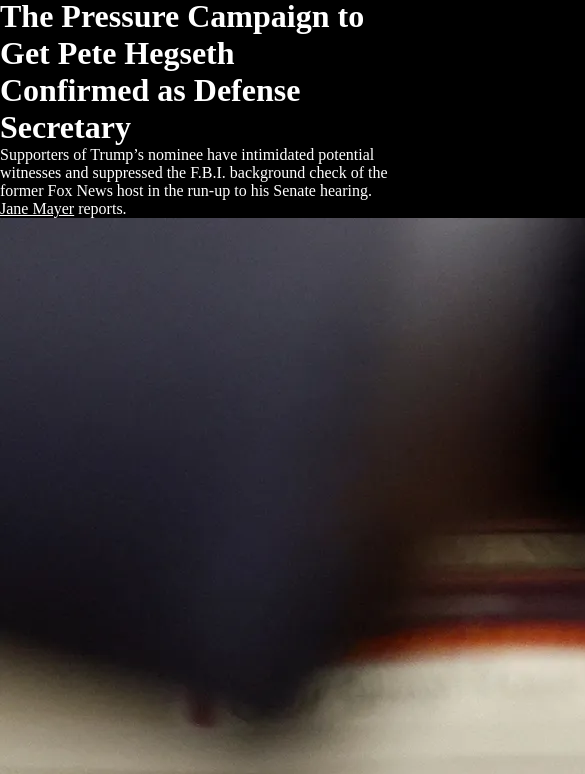
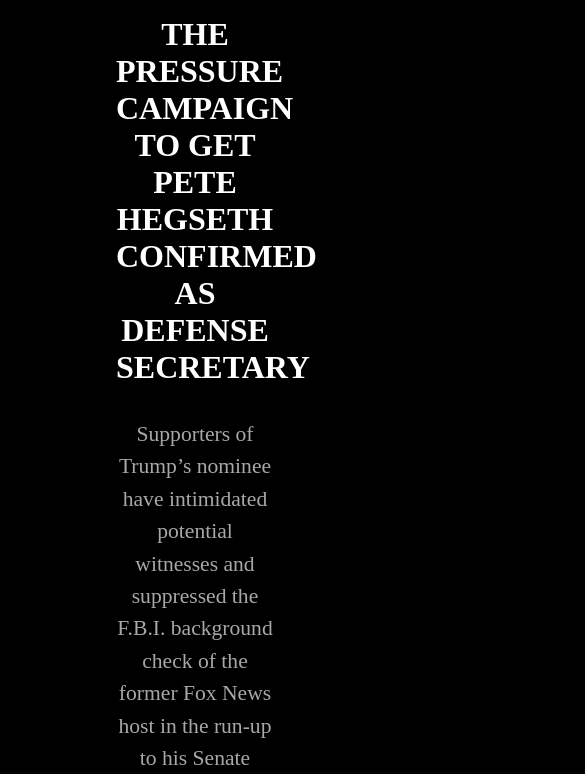
Before and after one commit to ivonaaaa/Internship-9-CSS-1, a plain HTML site: page index.html in a window 390 px wide. Shown: the part 68-842 px from the top of the page, 585 px wide, since content can reach past the window. Drawn offline with Linux system fonts and the light colour scheme.

Commit message:
Added header styles including responsive design; Still need to style the header navigation

```diff
--- a/index.html
+++ b/index.html
@@ -5,6 +5,7 @@
     <meta name="viewport" content="width=device-width, initial-scale=1.0" />
     <link rel="stylesheet" href="./styles/styles.css" />
     <link rel="stylesheet" href="./styles/navigation.css" />
+    <link rel="stylesheet" href="./styles/header.css" />
     <title>Internship-9-CSS-1</title>
   </head>
   <body>
@@ -67,16 +68,18 @@
 
     <header>
       <div class="header-content">
-        <a href="">THE LEDE</a>
-        <h1>
-          The Pressure Campaign to Get Pete Hegseth Confirmed as Defense
-          Secretary
-        </h1>
-        <p>
-          Supporters of Trump’s nominee have intimidated potential witnesses and
-          suppressed the F.B.I. background check of the former Fox News host in
-          the run-up to his Senate hearing. <a href="">Jane Mayer</a> reports.
-        </p>
+        <div class="header-content-text">
+          <h1>
+            THE PRESSURE CAMPAIGN TO GET PETE HEGSETH CONFIRMED AS DEFENSE
+            SECRETARY
+          </h1>
+          <p>
+            Supporters of Trump’s nominee have intimidated potential witnesses
+            and suppressed the F.B.I. background check of the former Fox News
+            host in the run-up to his Senate hearing.
+            <a href="" class="nav-link">Jane Mayer</a> reports.
+          </p>
+        </div>
         <img
           src="./assets/img/Mayer-Hegseth.webp"
           alt="an image of Mayer Hegseth in suit"
--- /dev/null
+++ b/styles/header.css
@@ -0,0 +1,62 @@
+header {
+  padding: 1rem;
+}
+
+.header-content {
+  display: flex;
+  justify-content: space-between;
+  align-items: center;
+  gap: 2rem;
+}
+
+.header-content-text {
+  display: flex;
+  flex-direction: column;
+  padding: 20px 100px 0px 100px;
+  gap: 1rem;
+  text-align: center;
+}
+
+.header-content-text h1 {
+  font-size: 2rem;
+  margin-bottom: 1rem;
+}
+
+.header-content-text p {
+  font-size: 1.35rem;
+  line-height: 1.5;
+  color: var(--color-light-gray);
+}
+
+.header-content-text a {
+  text-decoration: none;
+  font-weight: 550;
+  font-family: "Gill Sans", "Gill Sans MT", Calibri, "Trebuchet MS", sans-serif;
+}
+
+.header-content img {
+  width: 100%;
+  height: auto;
+  object-fit: cover;
+  padding: 20px;
+}
+
+.header-content > * {
+  flex: 1;
+  max-width: 50%;
+}
+
+@media (max-width: 768px) {
+  .header-content {
+    flex-direction: column;
+    align-items: center;
+  }
+
+  .header-content > * {
+    max-width: 100%;
+  }
+
+  .header-content img {
+    padding: 0px 10px 0px 10px;
+  }
+}
--- a/styles/styles.css
+++ b/styles/styles.css
@@ -1,9 +1,9 @@
 :root {
-  --color-black: #000000;
-  --color-white: #ffffff;
-  --color-light-gray: #cdcdcd;
-  --color-dark-gray: #191605;
-  --color-blue: #25bbef;
+  --color-black: rgb(0, 0, 0);
+  --color-white: rgb(255, 255, 255);
+  --color-light-gray: rgb(168, 168, 168);
+  --color-dark-gray: rgb(51, 51, 51);
+  --color-blue: rgb(7, 135, 202);
 }
 
 * {
```
